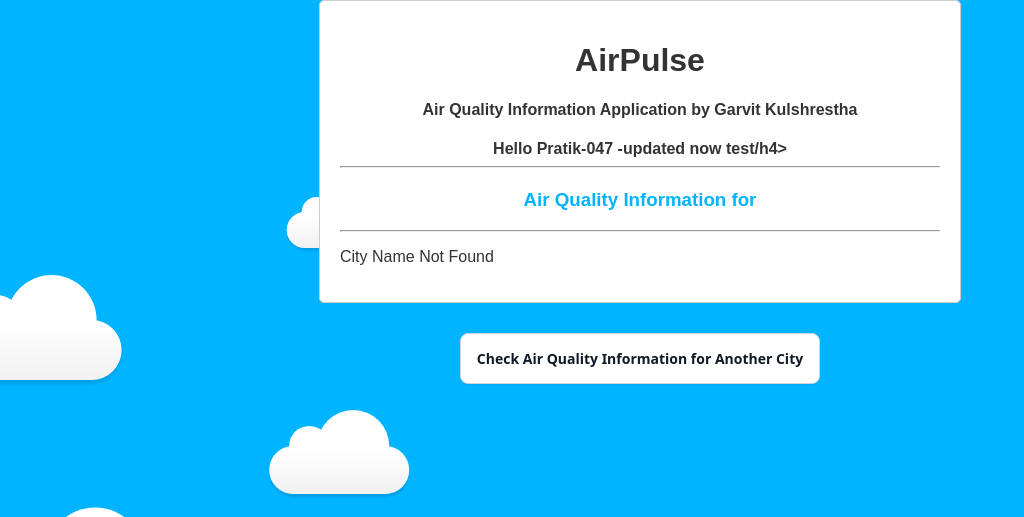
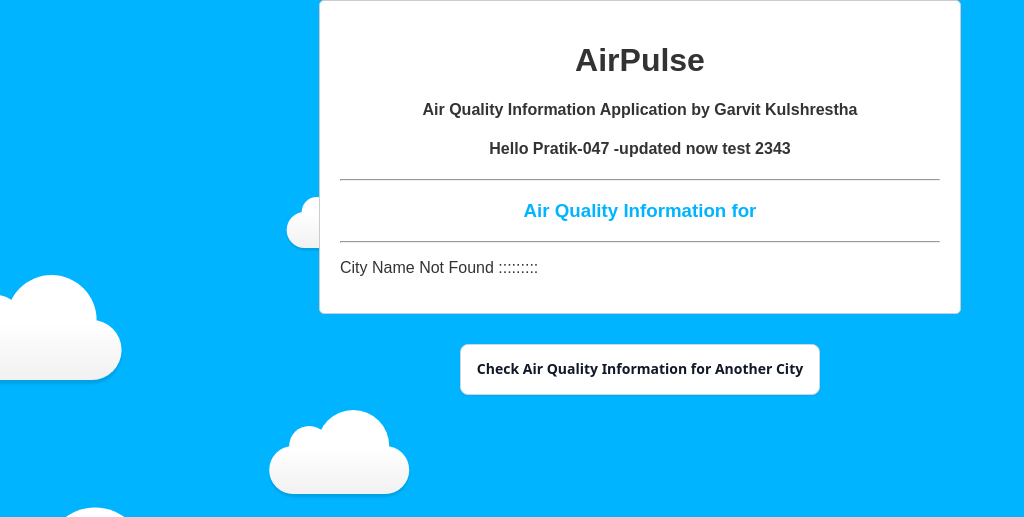
Before and after one commit to PratikTech07/AirPulse, a Flask app: template templates/results.html in a window 1280 px wide. Shown: the top 517 px of the page, without its empty margins (0-1024 px from the left). Run offline with Flask 3, Linux system fonts and the light colour scheme; the template is opened without the code that fills it, so the values that code supplies are empty.

Commit message:
checking setup

```diff
--- a/templates/results.html
+++ b/templates/results.html
@@ -263,7 +263,7 @@
   <h4>Air Quality Information Application by Garvit Kulshrestha</h4>
 
 
-  <h4>Hello Pratik-047 -updated now test/h4>
+  <h4>Hello Pratik-047 -updated now test 2343</h4>
 
   <hr>
 
@@ -294,7 +294,7 @@
   </ul>
 
 {% else %}
-  <p>City Name Not Found</p>
+  <p>City Name Not Found :::::::::</p>
 {% endif %}
 
 
```
